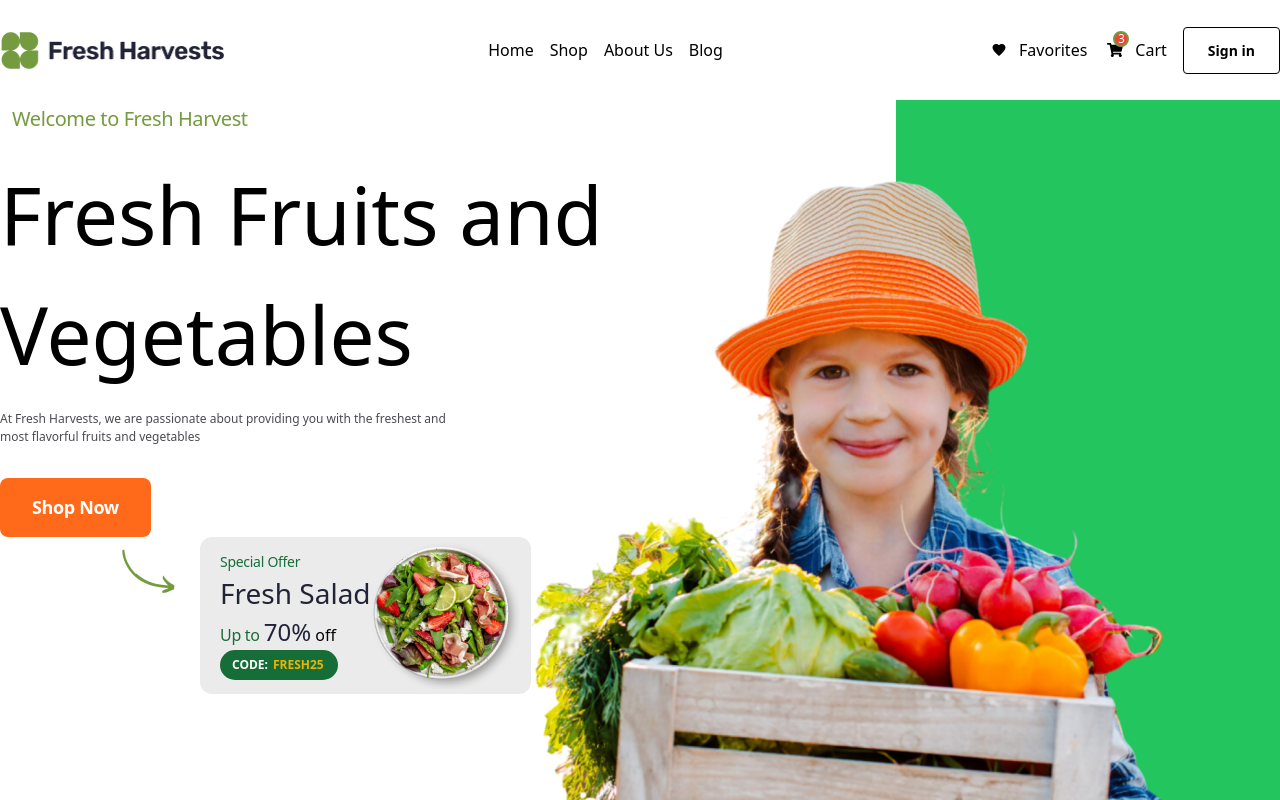
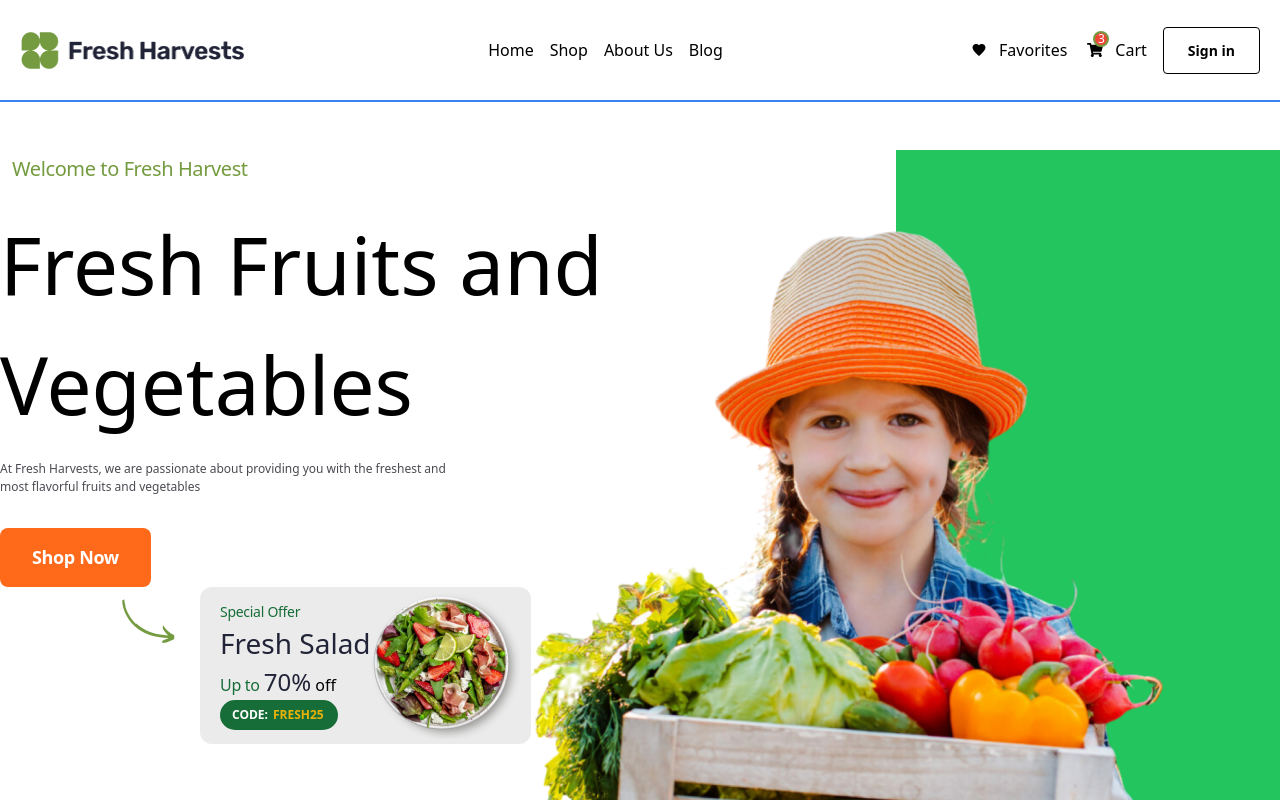
Before and after one commit to tanvirkhan00/FreshHarvestsWebsite, a React (Vite) app: page / in a window 1280 px wide. Shown: the top 800 px of the page. Built offline with nearby package versions, Linux system fonts and the light colour scheme; no server answers.

Commit message:
add fixed position

```diff
--- a/src/Components/DetailsProductsSection.jsx
+++ b/src/Components/DetailsProductsSection.jsx
@@ -59,7 +59,7 @@ const DetailsProductsSection = () => {
     return (
         <>
             <section>
-                <div className="container px-[20px]">
+                <div className="container px-[20px] mt-[150px]">
                     <div className='flex items-center flex-col lg:flex-row gap-[30px]'>
                         <div className='lg:basis-[45%] flex items-center justify-center'>
                             <img className='' src={product.images} alt="" />
--- a/src/Components/Hiro.jsx
+++ b/src/Components/Hiro.jsx
@@ -12,7 +12,7 @@ const Hiro = () => {
         <>
 
             <section>
-                <div className="container">
+                <div className="container mt-[150px]">
                     <div className=''>
                         <div className='relative z-40 after:absolute after:w-[30%] after:h-full after:bg-green-500 after:top-0 after:right-0 after:-z-20'>
                             <div className='flex flex-col gap-[16px]'>
--- a/src/Components/Navbar.jsx
+++ b/src/Components/Navbar.jsx
@@ -12,8 +12,8 @@ import { IoIosMenu } from "react-icons/io";
 
 const Navbar = () => {
 
-    const [menuShow, setmenuShow] = useState(false)
-    const menuRef = useRef()
+    const [menuShow, setmenuShow] = useState(false);
+    const menuRef = useRef();
 
     useEffect(() => {
         const handleClickOutside = (e) => {
@@ -29,16 +29,14 @@ const Navbar = () => {
     return (
         <>
 
-            <nav>
+            <nav className='fixed w-full z-50 left-0  top-0 bg-white bg-opacity-90 border-b-2 border-blue-500'>
                 <div className="container">
-                    <div className='flex items-center justify-between h-[100px]'>
+                    <div className='flex items-center justify-between h-[100px] px-[20px]'>
                         <div className=''>
                             <img className='w-[224px] h-[39px]' src={logo} alt="" />
                         </div>
                         <div className=''>
-                            <ul className={`flex flex-col lg:flex-row items-center gap-4 transition-all duration-500 ease-in-out ${menuShow
-                                ? "max-h-screen opacity-100 mt-[100px] lg:mt-0"
-                                : "hidden lg:flex max-h-0 lg:max-h-none opacity-0 lg:opacity-100"
+                            <ul className={`flex flex-col mt-[100px] lg:mt-0 lg:flex-row items-center gap-4 transition-all duration-500 ease-in-out ${menuShow ? "block max-h-screen opacity-100" : "hidden lg:flex max-h-0 lg:max-h-none opacity-0 lg:opacity-100"
                                 }`}
                             >
                                 <li><Link to="/">Home</Link></li>
```
